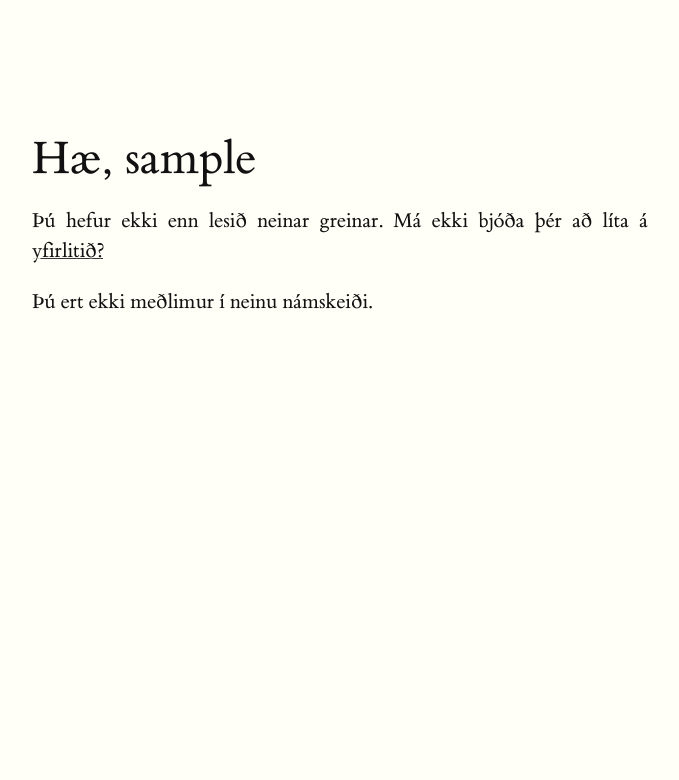
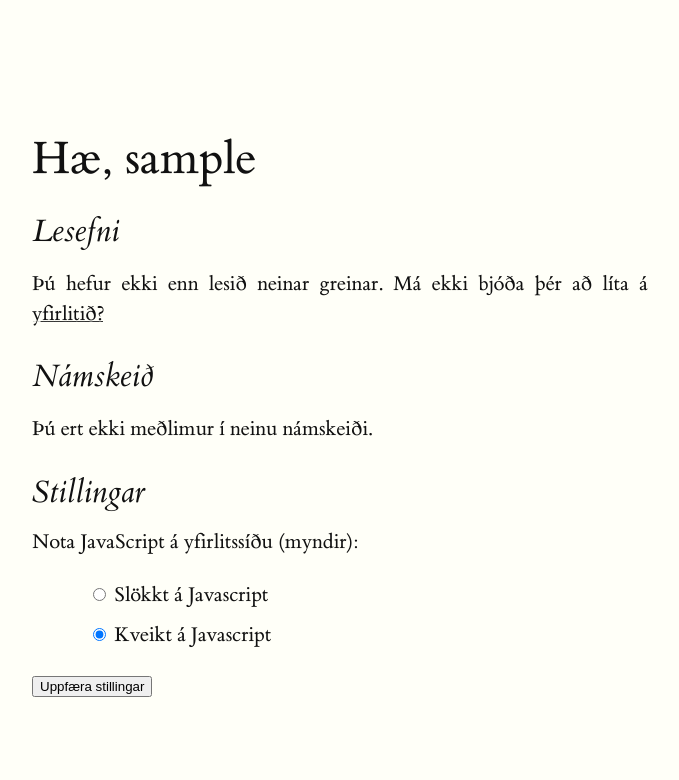
Before and after one commit to Ernir/sql-web, a Django app: a page that uses sql_web/templates/profile.html in a window 1280 px wide. Shown: the part 76-856 px from the top of the page, without its empty margins (128-807 px from the left). Before the commit the page ends 385 px from the top, so only its background shows below. Run offline with Django 3.2, Linux system fonts and the light colour scheme; the visitor is signed in with stand-in values (Sample User, id 1); data that the repository does not hold is empty; parts of the project's set-up code (start-up, migrations or seed data) failed here and were passed over.

Commit message:
Make it possible to disable JS animations

```diff
--- a/sql_web/forms.py
+++ b/sql_web/forms.py
@@ -66,3 +66,11 @@ class ExerciseForm(forms.Form):
 
 class CourseRegistrationForm(forms.Form):
     directive = forms.BooleanField(label="Hakaðu hér og ýttu á takkann til að skrá þig í námskeiðið.")
+
+
+class SettingsChangeForm(forms.Form):
+    CHOICES = [
+        (False, "Slökkt á Javascript"),
+        (True, "Kveikt á Javascript")
+    ]
+    js_enabled = forms.ChoiceField(label="Nota JavaScript á yfirlitssíðu (myndir)", choices=CHOICES, widget=forms.RadioSelect)
--- a/sql_web/models.py
+++ b/sql_web/models.py
@@ -1,6 +1,7 @@
 from django.contrib.auth.models import User
 from django.core.urlresolvers import reverse
 from django.db import models
+from django.db.models.signals import post_save
 from django.utils.text import slugify
 from markdown import markdown
 from sql_web.markdown_extensions.inline_code import InlineCodeExtension
@@ -218,6 +219,28 @@ class Course(models.Model):
 
 
 """
+User management
+"""
+
+
+class UserProfile(models.Model):
+    user = models.OneToOneField(User)
+    js_enabled = models.BooleanField(default=True)
+
+    def __str__(self):
+        return "UserProfile for {}".format(self.user.username)
+
+    def save(self, *args, **kwargs):
+        super(UserProfile, self).save(*args, **kwargs)
+
+
+def create_user_profile(sender, instance, created, **kwargs):
+    if created:
+        UserProfile.objects.create(user=instance)
+
+
+post_save.connect(create_user_profile, sender=User)
+"""
 Other models
 """
 
--- a/sql_web/static/style.css
+++ b/sql_web/static/style.css
@@ -96,3 +96,17 @@ Form styling
 .exercise-area input[type=submit] {
     display: block;
 }
+
+/* Settings change form */
+
+.settings-change form {
+    margin-top: 20px;
+}
+
+.settings-change label {
+    font-size: 1.4rem;
+}
+
+.settings-change ul {
+    list-style-type: none;
+}
--- a/sql_web/templates/profile.html
+++ b/sql_web/templates/profile.html
@@ -8,6 +8,7 @@
 {% block text_content %}
     <article>
         <h1>Hæ, {{ user.username }}</h1>
+        <h2>Lesefni</h2>
         {% if unread_sections %}
             <p>Þú hefur mögulega áhuga á að lesa eftirfarandi greinar:
                 <span>
@@ -37,6 +38,7 @@
             <p>Þú hefur ekki enn lesið neinar greinar. Má ekki bjóða þér að líta á
                 <a href="{% url "sections" %}">yfirlitið?</a></p>
         {% endif %}
+        <h2>Námskeið</h2>
         <p>
             {% if currently_member_of %}
                 {% if currently_member_of|length == 1 %}
@@ -59,5 +61,13 @@
                 {% endfor %}
             </p>
         {% endif %}
+        <h2>Stillingar</h2>
+        <div class="settings-change">
+            <form action="." method="post">
+                {% csrf_token %}
+                {{ form }}
+                <input type="submit" value="Uppfæra stillingar"/>
+            </form>
+        </div>
     </article>
 {% endblock %}
--- a/sql_web/templates/sections.html
+++ b/sql_web/templates/sections.html
@@ -22,14 +22,18 @@
                         {% endif %}
                     {% endfor %}
                 </ul>
+                {% if js_enabled %}
                     <div id="svg-container-{{ subject.id }}">
                     </div>
+                {% endif %}
             </div>
         {% endfor %}
     </article>
 {% endblock %}
+{% if js_enabled %}
     {% block js %}
         <script src="{% static "d3/d3-min.js" %}"></script>
         <script src="{% static "d3-main-function.js" %}"></script>
     {% endblock %}
+{% endif %}
 </body>
--- a/sql_web/views.py
+++ b/sql_web/views.py
@@ -7,7 +7,7 @@ from django.shortcuts import get_object_or_404, render, render_to_response, redi
 from django.template import RequestContext
 from django.utils.decorators import method_decorator
 from django.views.generic import View
-from sql_web.forms import ExerciseForm, CourseRegistrationForm
+from sql_web.forms import ExerciseForm, CourseRegistrationForm, SettingsChangeForm
 from sql_web.models import Section, Exercise, Subject, IndexText, Course
 from sql_web.sql_runner import ExerciseRunner
 
@@ -64,6 +64,7 @@ class SectionListView(BaseView):
         subjects = Subject.objects.all()
         self.params["subjects"] = subjects
         self.params["title"] = "Yfirlitssíða viðfangsefna"
+        self.params["js_enabled"] = not not request.user.userprofile.js_enabled
         return render(request, "sections.html", self.params)
 
 
@@ -74,6 +75,23 @@ class ProfileView(BaseView):
 
     @method_decorator(login_required)
     def get(self, request):
+        form = SettingsChangeForm(initial={"js_enabled": request.user.userprofile.js_enabled})
+        self.params["form"] = form
+        return self.profile_view_common(request)
+
+    @method_decorator(login_required)
+    def post(self, request):
+        form = SettingsChangeForm(request.POST)
+        if form.is_valid():
+            profile = request.user.userprofile
+            profile.js_enabled = form.cleaned_data["js_enabled"] == "True"
+            profile.save()
+        else:  # Change nothing
+            pass
+        self.params["form"] = form
+        return self.profile_view_common(request)
+
+    def profile_view_common(self, request):
         currently_member_of = request.user.course_set.all()
         available_courses = Course.objects.filter(open_to_all=True).all()
         # Manual filtering due to ORM limitations. ToDO find prettier way.
```
Also changed, not shown: sql_web/migrations/0039_userprofile.py (added). Lines whose indentation alone changed are shown as unchanged.
